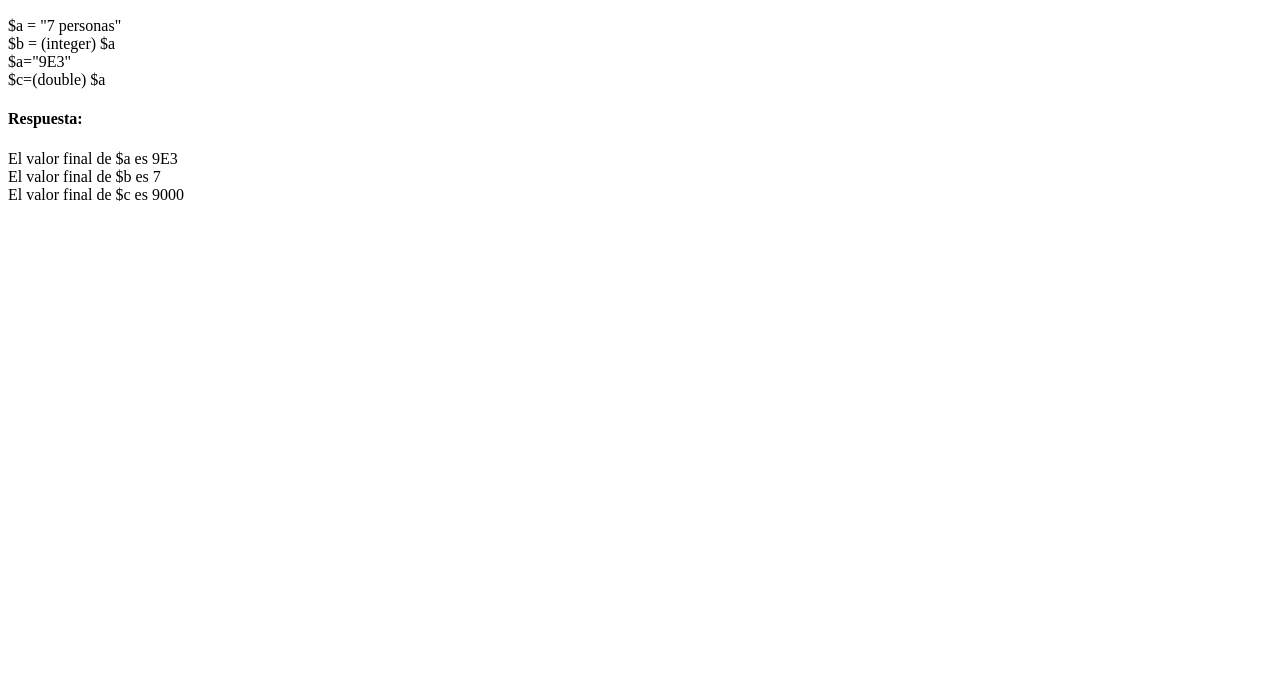
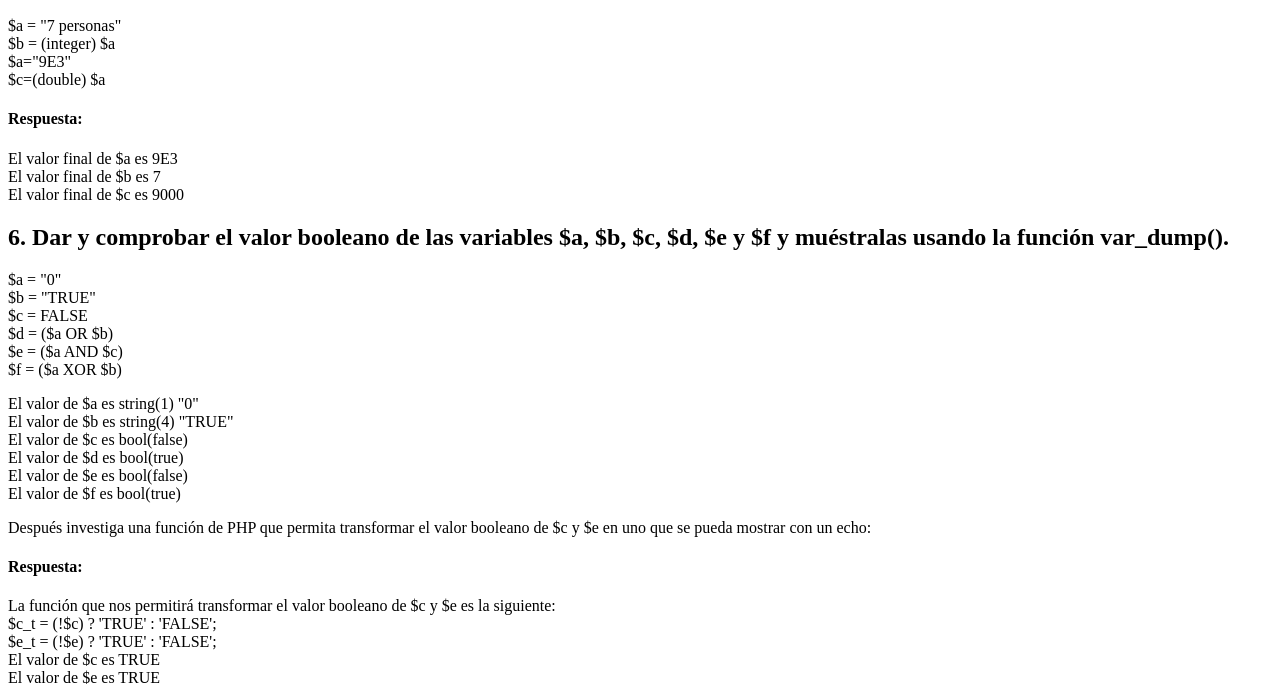
Before and after one commit to LeonardoHP29/tecweb, a PHP site: page /XHTML.php in a window 1280 px wide. Shown: the part 1501-2196 px from the top of the page. Before the commit the page ends 1702 px from the top, so only its background shows below. Run offline with PHP 8.4, Linux system fonts and the light colour scheme.

Commit message:
Ejercicio 6 completado

```diff
--- a/practicas/p04/XHTML.php
+++ b/practicas/p04/XHTML.php
@@ -146,6 +146,48 @@
         echo 'El valor final de $a es '.$a.'<br>';
         echo 'El valor final de $b es '.$b.'<br>';
         echo 'El valor final de $c es '.$c.'<br>';
+        unset($a,$b,$c);
+    ?>
+    <!--Ejercicio 6 -->
+    <h2>6. Dar y comprobar el valor booleano de las variables $a, $b, $c, $d, $e y $f y muéstralas
+    usando la función var_dump(<datos>).</h2>
+    <p>$a = "0"<br>$b = "TRUE"<br>$c = FALSE<br>$d = ($a OR $b)<br>$e = ($a AND $c)<br>$f = ($a XOR $b)</p>
+    <?php
+        $a = "0";
+        $b = "TRUE";
+        $c = FALSE;
+        $d = ($a OR $b);
+        $e = ($a AND $c);
+        $f = ($a XOR $b);
+
+        echo 'El valor de $a es ';
+        var_dump($a);
+        echo '<br>';
+        echo 'El valor de $b es ';
+        var_dump($b);
+        echo '<br>';
+        echo 'El valor de $c es ';
+        var_dump($c);
+        echo '<br>';
+        echo 'El valor de $d es ';
+        var_dump($d);
+        echo '<br>';
+        echo 'El valor de $e es ';
+        var_dump($e);
+        echo '<br>';
+        echo 'El valor de $f es ';
+        var_dump($f);
+        echo '<br>';
+        //transformaciom
+        echo '<p>Después investiga una función de PHP que permita transformar el valor booleano de $c y $e
+        en uno que se pueda mostrar con un echo:</p>';
+        echo '<h4>Respuesta:</h4>';
+        echo "La función que nos permitirá transformar el valor booleano de \$c y \$e es la siguiente:<br>
+        \$c_t = (!\$c) ? 'TRUE' : 'FALSE';<br>\$e_t = (!\$e) ? 'TRUE' : 'FALSE';<br>";
+        $c_t = (!$c) ? 'TRUE' : 'FALSE';
+        $e_t = (!$e) ? 'TRUE' : 'FALSE';
+        echo 'El valor de $c es '.$c_t.'<br>';
+        echo 'El valor de $e es '.$e_t.'<br>';
     ?>
 </body>
 </html>
```
